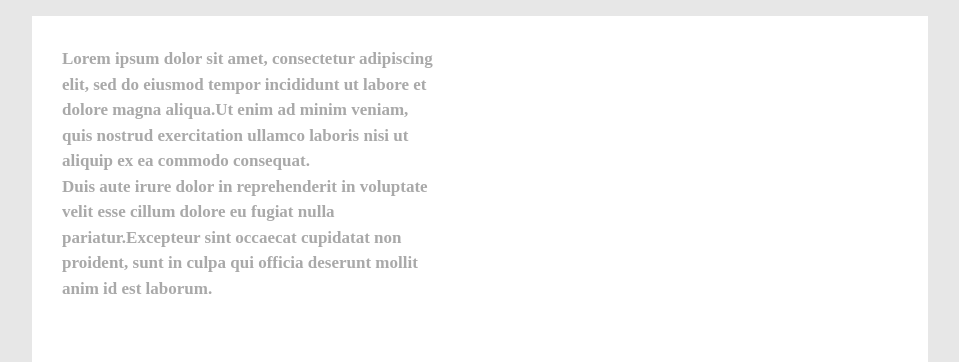
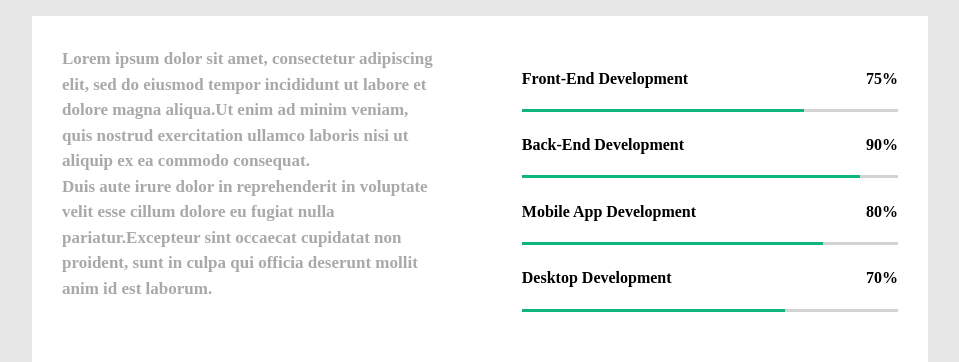
Before and after one commit to jetbase-io/crash-course, a React (Create React App) app: page / in a window 1280 px wide. Shown: the part 835-1197 px from the top of the page, without its empty margins (160-1119 px from the left). Built offline with nearby package versions, Linux system fonts and the light colour scheme.

Commit message:
Create "Skill" component

```diff
--- /dev/null
+++ b/src/components/common/Skill.css
@@ -0,0 +1,30 @@
+.skill {
+    width: 100%;
+}
+
+.skill__text {
+    display: flex;
+    justify-content: space-between;
+    font-weight: bold;
+    margin-bottom: 7px;
+}
+
+.skill__bar {
+    width: 100%;
+    height: 3px;
+    border-radius: 2px;
+}
+
+.skill__bar::-webkit-progress-bar {
+    background: lightgray;
+}
+
+.skill__bar::-webkit-progress-value {
+    background: #0EB57D;
+}
+
+@media screen and (max-width: 480px) {
+    .skill > progress {
+        margin-bottom: 20px;
+    }
+}
--- /dev/null
+++ b/src/components/common/Skill.js
@@ -0,0 +1,25 @@
+import React from 'react';
+import './Skill.css'
+
+class Skill extends React.Component {
+    constructor(props) {
+        super(props);
+
+        this.title = this.props.title;
+        this.value = this.props.value || 0;
+    }
+
+    render() {
+        return (
+            <div className="skill">
+                <div className="skill__text">
+                    <span>{this.title}</span>
+                    <span>{this.value}%</span>
+                </div>
+                <progress value={this.value} max="100" className="skill__bar"></progress>
+            </div>
+        );
+    }
+}
+
+export default Skill;
--- a/src/components/skills/Skills.js
+++ b/src/components/skills/Skills.js
@@ -1,5 +1,7 @@
 import React from 'react';
 import './Skills.css'
+
+import Skill from "../common/Skill";
 
 class Skills extends React.Component {
     constructor(props) {
@@ -9,7 +11,14 @@ class Skills extends React.Component {
             "Ut enim ad minim veniam, quis nostrud exercitation ullamco laboris nisi ut aliquip ex ea commodo consequat." +
             "\n" +
             "Duis aute irure dolor in reprehenderit in voluptate velit esse cillum dolore eu fugiat nulla pariatur." +
-            "Excepteur sint occaecat cupidatat non proident, sunt in culpa qui officia deserunt mollit anim id est laborum."
+            "Excepteur sint occaecat cupidatat non proident, sunt in culpa qui officia deserunt mollit anim id est laborum.";
+
+        this.skills = [
+            {title: 'Front-End Development', value: 75},
+            {title: 'Back-End Development', value: 90},
+            {title: 'Mobile App Development', value: 80},
+            {title: 'Desktop Development', value: 70}
+        ]
     }
 
     render() {
@@ -23,7 +32,7 @@ class Skills extends React.Component {
                     </div>
 
                     <div className="skills__content">
-
+                        {this.skills.map(skill => <Skill title={skill.title} value={skill.value} />)}
                     </div>
                 </section>
             </>
```
